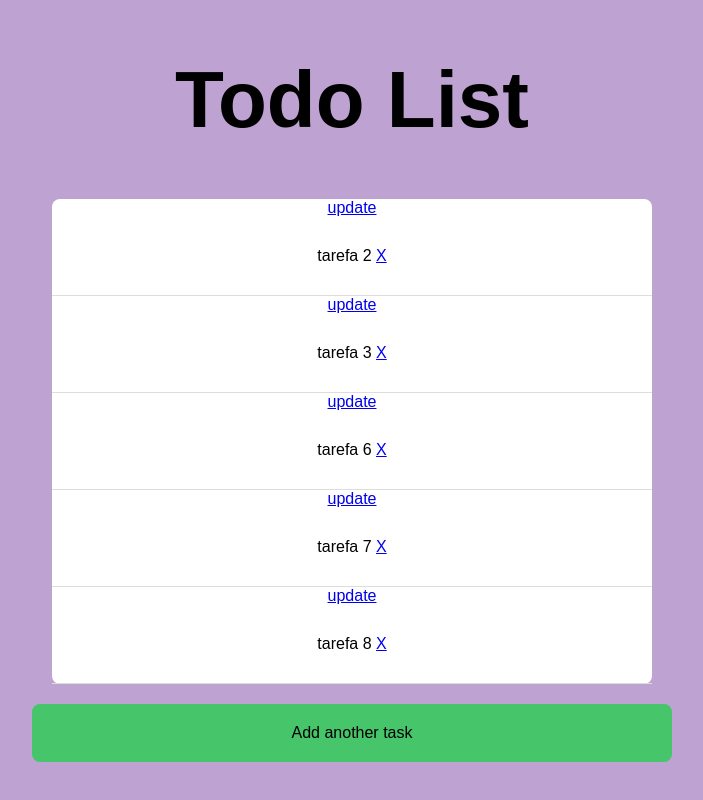
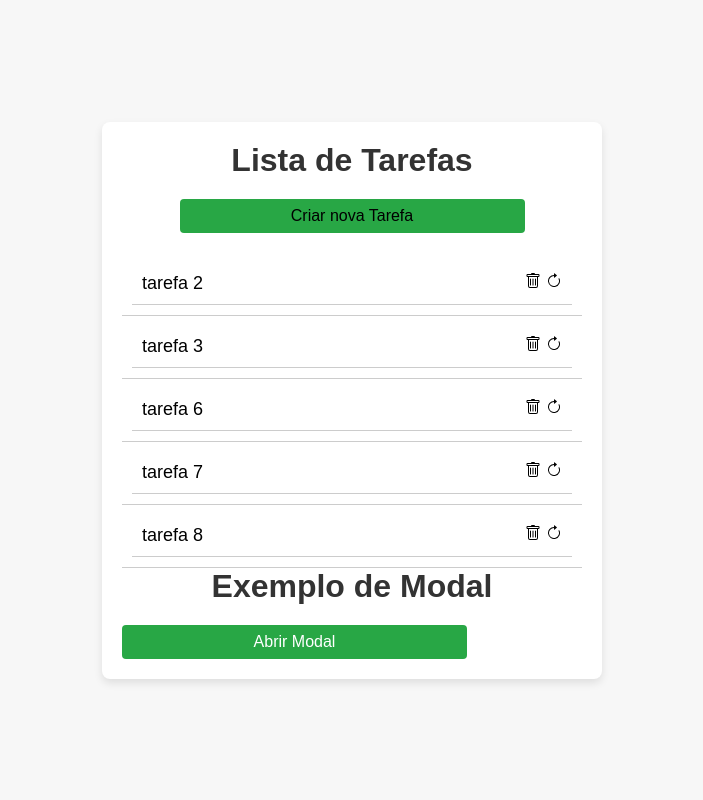
Before and after one commit to FiLpoix/to-do-list, a Django app: page / in a window 1280 px wide. Shown: the whole page, without its empty margins (288-991 px from the left). Run offline with Django 5.2, Linux system fonts and the light colour scheme; data comes from the database, SQL or seed files in the repository; both versions use the stored data as it was after the commit.

Commit message:
Adding modal

```diff
--- /dev/null
+++ b/static/css/main.css
@@ -0,0 +1,142 @@
+* {
+  margin: 0;
+  padding: 0;
+  box-sizing: border-box;
+}
+
+body {
+  font-family: Arial, sans-serif;
+  background-color: #f7f7f7;
+  display: flex;
+  justify-content: center;
+  align-items: center;
+  height: 100vh;
+}
+
+.todo-container {
+  background-color: #fff;
+  padding: 20px;
+  border-radius: 8px;
+  box-shadow: 0 4px 8px rgba(0, 0, 0, 0.1);
+  width: 500px;
+}
+
+h1 {
+  text-align: center;
+  margin-bottom: 20px;
+  color: #333;
+}
+
+a {
+  text-decoration: none;
+  color: #000;
+}
+
+.input-container {
+  display: flex;
+  justify-content: space-between;
+}
+
+input[type="text"] {
+  width: 70%;
+  padding: 8px;
+  border-radius: 4px;
+  border: 1px solid #ccc;
+  font-size: 16px;
+}
+
+button {
+  width: 75%;
+  padding: 8px;
+  background-color: #28a745;
+  color: #fff;
+  border: none;
+  border-radius: 4px;
+  cursor: pointer;
+  font-size: 16px;
+  margin: 0 auto;
+}
+
+button:hover {
+  background-color: #218838;
+}
+
+ul {
+  list-style-type: none;
+  margin-top: 20px;
+}
+
+.task,
+li {
+  display: flex;
+  justify-content: space-between;
+  align-items: center;
+  padding: 10px;
+  border-bottom: 1px solid #ccc;
+  font-size: 18px;
+  justify-content: space-between;
+  width: 100%;
+}
+
+
+.task_completed,
+li.completed {
+  text-decoration: line-through;
+  color: #888;
+}
+
+li button {
+  background-color: #dc3545;
+  border: none;
+  color: white;
+  border-radius: 4px;
+  padding: 4px 8px;
+  cursor: pointer;
+}
+
+li button:hover {
+  background-color: #c82333;
+}
+
+
+/* modal */
+/* Estilos para o modal */
+.modal {
+  display: none; /* Oculto por padrão */
+  position: fixed;
+  z-index: 1;
+  left: 0;
+  top: 0;
+  width: 100%;
+  height: 100%;
+  background-color: rgba(0, 0, 0, 0.5); /* Fundo semi-transparente */
+}
+
+/* #openModalBtn{
+  width: 50%;
+} */
+
+.modal-content {
+  background-color: #fff;
+  margin: 15% auto;
+  padding: 20px;
+  border: 1px solid #888;
+  width: 80%;
+  max-width: 500px;
+  border-radius: 8px;
+  text-align: center;
+}
+
+.close {
+  color: #aaa;
+  float: right;
+  font-size: 28px;
+  font-weight: bold;
+}
+
+.close:hover,
+.close:focus {
+  color: #000;
+  text-decoration: none;
+  cursor: pointer;
+}
--- /dev/null
+++ b/static/js/script.js
@@ -0,0 +1,44 @@
+document.getElementById('add-task-btn').addEventListener('click', function() {
+  const taskText = document.getElementById('new-task').value;
+  if (taskText === '') return;
+
+  const newTask = document.createElement('li');
+  newTask.textContent = taskText;
+
+  const removeBtn = document.createElement('button');
+  removeBtn.textContent = 'Remove';
+  removeBtn.addEventListener('click', function() {
+      newTask.remove();
+  });
+
+  newTask.appendChild(removeBtn);
+
+  newTask.addEventListener('click', function() {
+      newTask.classList.toggle('completed');
+  });
+
+  document.getElementById('todo-list').appendChild(newTask);
+  document.getElementById('new-task').value = '';
+});
+
+// Abrir e fechar o modal
+const modal = document.getElementById("modal");
+const openModalBtn = document.getElementById("openModalBtn");
+const closeModalBtn = document.getElementById("closeModalBtn");
+
+// Ao clicar no botão de abrir
+openModalBtn.addEventListener("click", function () {
+  modal.style.display = "block";
+});
+
+// Ao clicar no botão de fechar (x)
+closeModalBtn.addEventListener("click", function () {
+  modal.style.display = "none";
+});
+
+// // Fechar o modal ao clicar fora da área de conteúdo
+// window.addEventListener("click", function (event) {
+//   if (event.target === modal) {
+//     modal.style.display = "none";
+//   }
+// });
--- a/templates/tasks/task_create.html
+++ b/templates/tasks/task_create.html
@@ -1,10 +1,12 @@
+{% load static %}
 <!DOCTYPE html>
 <html lang="pt-br">
 <head>
     <meta charset="UTF-8">
     <meta name="viewport" content="width=device-width, initial-scale=1.0">
     <title>Create Task</title>
-    <style>
+    <link rel="stylesheet" href="{% static 'css/create.css' %}">
+    <!-- <style>
          body{
             font-family:Arial, Helvetica, sans-serif;
             background-color: rgb(190, 162, 210);
@@ -44,7 +46,7 @@
             margin: 8px 0;
             box-sizing: border-box;
         }
-    </style>
+    </style> -->
 </head>
 <body>
 <h1>Create Task</h1>
--- a/templates/tasks/task_delete.html
+++ b/templates/tasks/task_delete.html
@@ -1,10 +1,12 @@
+{% load static %}
 <!DOCTYPE html>
 <html lang="en">
 <head>
     <meta charset="UTF-8">
     <meta name="viewport" content="width=device-width, initial-scale=1.0">
     <title>Delete task</title>
-    <style>
+    <link rel="stylesheet" href="{% static 'css/delete.css' %}">
+    <!-- <style>
          body{
             font-family:Arial, Helvetica, sans-serif;
             background-color: rgb(190, 162, 210);
@@ -41,7 +43,7 @@
         button:hover{
             background:rgb(43, 161, 77);
         }
-    </style>
+    </style> -->
 </head>
 <body>
     <h1>Delete Task</h1>
--- a/templates/tasks/task_list.html
+++ b/templates/tasks/task_list.html
@@ -1,64 +1,79 @@
+{% load static %}
 <!DOCTYPE html>
 <html lang="pt-br">
-<head>
-    <meta charset="UTF-8">
-    <meta name="viewport" content="width=device-width, initial-scale=1.0">
+  <head>
+    <meta charset="UTF-8" />
+    <meta name="viewport" content="width=device-width, initial-scale=1.0" />
     <title>Todo List</title>
-    <style>
-        body{
-            font-family:Arial, Helvetica, sans-serif;
-            background-color: rgb(190, 162, 210);
-        }
+    <link rel="stylesheet" href="{% static 'css/main.css' %}" />
+  </head>
+  <body>
+    <div class="todo-container">
+      <h1>Lista de Tarefas</h1>
+      <div class="input-container">
+        <button id="add-task-btn" ><a href="http://localhost:8000/create"> Criar nova Tarefa</a></button>
+      </div>
+      <ul id="todo-list">
+        {% for task in tasks %}
+        <li id = "task_card" >
+          {% if task.completed == True%}
+          <div class="task task_completed">
+            <span>{{ task.title }} </span>
+            <div class="button">
+              <a href="http://127.0.0.1:8000/delete/{{task.id}}">
+                <svg xmlns="http://www.w3.org/2000/svg" width="16" height="16" fill="currentColor" class="bi bi-trash" viewBox="0 0 16 16">
+                  <path d="M5.5 5.5A.5.5 0 0 1 6 6v6a.5.5 0 0 1-1 0V6a.5.5 0 0 1 .5-.5m2.5 0a.5.5 0 0 1 .5.5v6a.5.5 0 0 1-1 0V6a.5.5 0 0 1 .5-.5m3 .5a.5.5 0 0 0-1 0v6a.5.5 0 0 0 1 0z"/>
+                  <path d="M14.5 3a1 1 0 0 1-1 1H13v9a2 2 0 0 1-2 2H5a2 2 0 0 1-2-2V4h-.5a1 1 0 0 1-1-1V2a1 1 0 0 1 1-1H6a1 1 0 0 1 1-1h2a1 1 0 0 1 1 1h3.5a1 1 0 0 1 1 1zM4.118 4 4 4.059V13a1 1 0 0 0 1 1h6a1 1 0 0 0 1-1V4.059L11.882 4zM2.5 3h11V2h-11z"/>
+                </svg>
+              </a>
+              <a href="http://127.0.0.1:8000/update/{{task.id}}">
+                <svg xmlns="http://www.w3.org/2000/svg" width="16" height="16" fill="currentColor" class="bi bi-arrow-clockwise" viewBox="0 0 16 16">
+                  <path fill-rule="evenodd" d="M8 3a5 5 0 1 0 4.546 2.914.5.5 0 0 1 .908-.417A6 6 0 1 1 8 2z"/>
+                  <path d="M8 4.466V.534a.25.25 0 0 1 .41-.192l2.36 1.966c.12.1.12.284 0 .384L8.41 4.658A.25.25 0 0 1 8 4.466"/>
+                </svg>
+              </a>
+            </div>
+          </div>
+          {% else%}
+          <div class="task">
+            <span>{{ task.title }} </span>
+            <div class="button">
+              <a href="http://127.0.0.1:8000/delete/{{task.id}}">
+                <svg xmlns="http://www.w3.org/2000/svg" width="16" height="16" fill="currentColor" class="bi bi-trash" viewBox="0 0 16 16">
+                  <path d="M5.5 5.5A.5.5 0 0 1 6 6v6a.5.5 0 0 1-1 0V6a.5.5 0 0 1 .5-.5m2.5 0a.5.5 0 0 1 .5.5v6a.5.5 0 0 1-1 0V6a.5.5 0 0 1 .5-.5m3 .5a.5.5 0 0 0-1 0v6a.5.5 0 0 0 1 0z"/>
+                  <path d="M14.5 3a1 1 0 0 1-1 1H13v9a2 2 0 0 1-2 2H5a2 2 0 0 1-2-2V4h-.5a1 1 0 0 1-1-1V2a1 1 0 0 1 1-1H6a1 1 0 0 1 1-1h2a1 1 0 0 1 1 1h3.5a1 1 0 0 1 1 1zM4.118 4 4 4.059V13a1 1 0 0 0 1 1h6a1 1 0 0 0 1-1V4.059L11.882 4zM2.5 3h11V2h-11z"/>
+                </svg>
+              </a>
+              <a href="http://127.0.0.1:8000/update/{{task.id}}">
+                <svg xmlns="http://www.w3.org/2000/svg" width="16" height="16" fill="currentColor" class="bi bi-arrow-clockwise" viewBox="0 0 16 16">
+                  <path fill-rule="evenodd" d="M8 3a5 5 0 1 0 4.546 2.914.5.5 0 0 1 .908-.417A6 6 0 1 1 8 2z"/>
+                  <path d="M8 4.466V.534a.25.25 0 0 1 .41-.192l2.36 1.966c.12.1.12.284 0 .384L8.41 4.658A.25.25 0 0 1 8 4.466"/>
+                </svg>
+              </a>
+            </div>
+          </div>
+          {% endif %}
+        </li>
 
-        h1{
-            text-align: center;
-            font-size: 80px;
-        }
+        {% empty %}
+        <li>Nenhuma Tarefa Encontrada</li>
+        {% endfor %}
+      </ul>
 
-        ul{
-            text-align: center;
-            list-style: none;
-            padding: 0;
-            max-width: 600px;
-            margin: 20px auto;
-            background: #fff;
-            border-radius: 8px;
-        }
+      <h1>Exemplo de Modal</h1>
+      <button id="openModalBtn">Abrir Modal</button>
 
-        li{
-            padding: 30px;
-            border-bottom: 1px solid #ddd;
-        }
+      <!-- Modal -->
+      <div id="modal" class="modal">
+          <div class="modal-content">
+              <span id="closeModalBtn" class="close">&times;</span>
+              <h1>Este é um modal</h1>
+              <input type="text" placeholder="Digite seu Nome">
+              <p>Texto ou conteúdo dentro do modal.</p>
+            </div>
+        </div>
 
-        li:hover {
-            background-color: #f0f0f0;
-            cursor: pointer;
-        }
-
-        .create_link{
-            display: flex;
-            justify-content: center;
-            background: rgb(70, 197, 106);
-            padding: 20px;
-            margin: 20px auto;
-            border-radius: 8px;
-            max-width: 600px;
-            text-decoration: none;
-            color: #000;
-        }
-    </style>
-</head>
-<body>
-    <h1>Todo List</h1>
-    <ul>
-        {% for task in tasks%}
-        <a href="http://127.0.0.1:8000/update/{{task.id}}">update</a>
-        <li>{{task.title}}
-            <a href="http://127.0.0.1:8000/delete/{{task.id}}">X</a></li>
-        {% empty %}
-            <li>Nenhuma tarefa encontrada</li>
-        {% endfor %}
-    </ul>
-    <a href="http://127.0.0.1:8000/create" class="create_link"> Add another task</a>
-</body>
+        <script src="{% static 'js/script.js' %}"></script>
+    </div>
+  </body>
 </html>
--- a/templates/tasks/task_update.html
+++ b/templates/tasks/task_update.html
@@ -1,10 +1,12 @@
+{% load static %}
 <!DOCTYPE html>
 <html lang="pt-br">
 <head>
     <meta charset="UTF-8">
     <meta name="viewport" content="width=device-width, initial-scale=1.0">
     <title>Update Task</title>
-    <style>
+    <link rel="stylesheet" href="{% static 'css/update.css' %}">
+    <!-- <style>
          body{
             font-family:Arial, Helvetica, sans-serif;
             background-color: rgb(190, 162, 210);
@@ -45,7 +47,7 @@
             margin: 8px 0;
             box-sizing: border-box;
         }
-    </style>
+    </style> -->
 </head>
 <body>
     <h1>Update task</h1>
--- a/todo_django/settings.py
+++ b/todo_django/settings.py
@@ -121,6 +121,8 @@ USE_TZ = True
 
 STATIC_URL = 'static/'
 
+STATICFILES_DIRS = [BASE_DIR, 'static']
+
 # Default primary key field type
 # https://docs.djangoproject.com/en/5.1/ref/settings/#default-auto-field
 
--- a/todo_django/urls.py
+++ b/todo_django/urls.py
@@ -1,6 +1,9 @@
 from django.contrib import admin
 from django.urls import path
 from tasks.views import task_list, task_update, task_create, task_delete
+
+from django.conf import settings
+from django.conf.urls.static import static
 
 urlpatterns = [
     path('admin/', admin.site.urls),
@@ -9,3 +12,5 @@ urlpatterns = [
     path('create/', task_create, name='task_create'),
     path('delete/<int:pk>/', task_delete, name='task_delete')
 ]
+
+urlpatterns += static(settings.STATIC_URL, document_root=settings.STATIC_ROOT)
```
Also changed, not shown: static/css/create.css (added, +39 -0 lines), static/css/delete.css (added, +37 -0 lines), static/css/update.css (added, +40 -0 lines), db.sqlite3.
